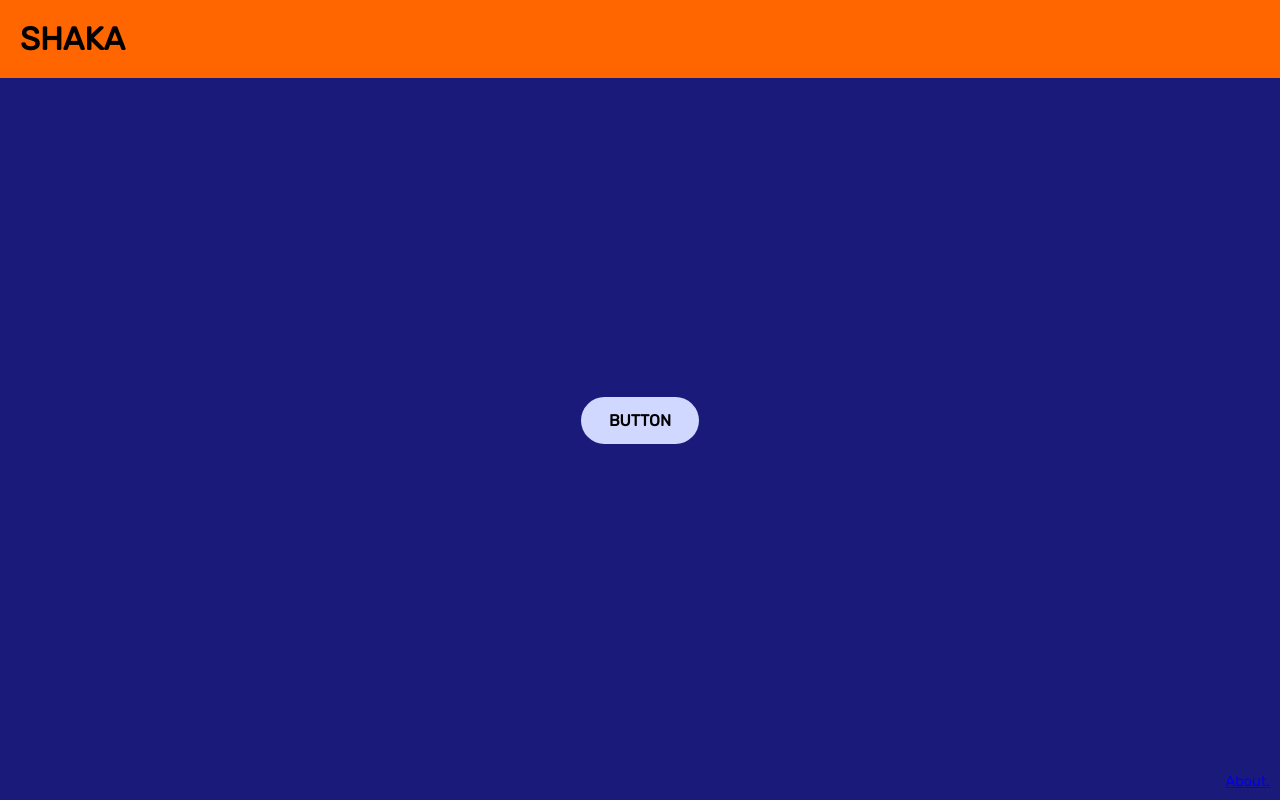
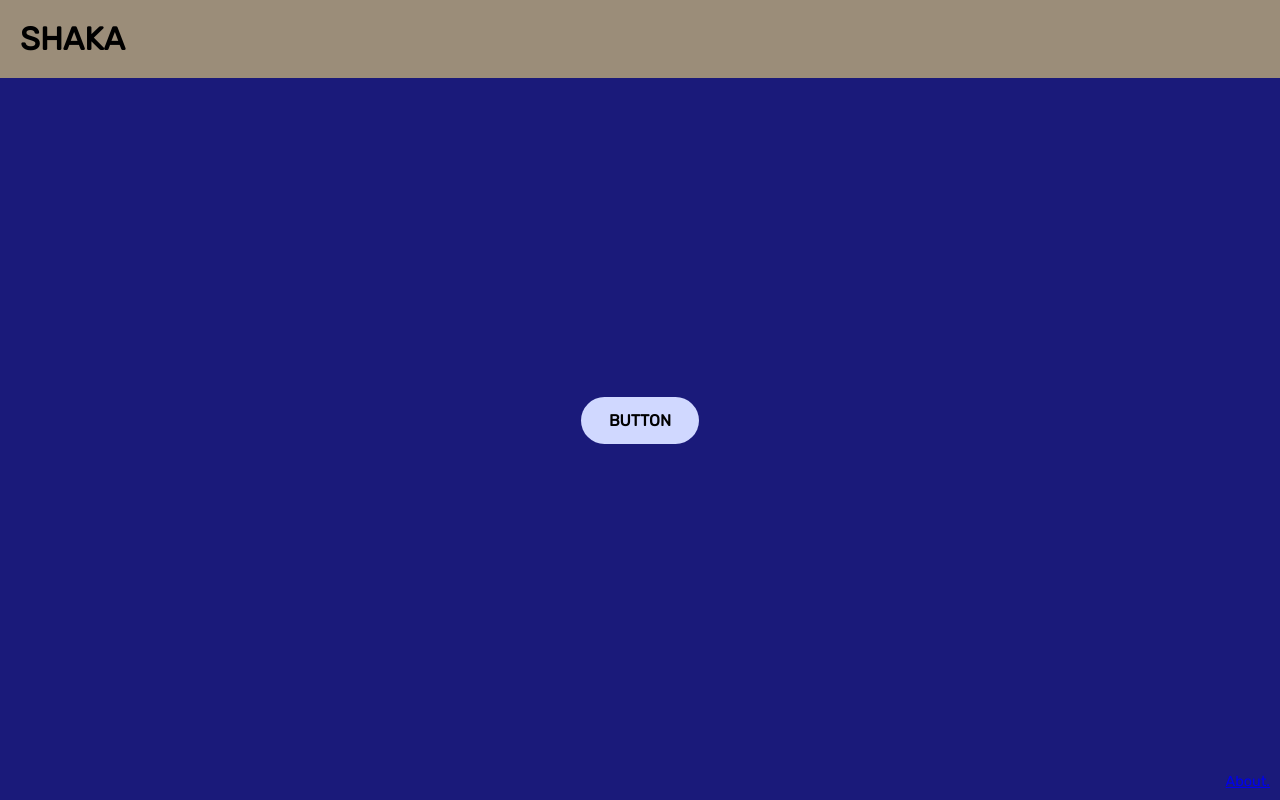
Before and after one commit to corazon202/octopus, a Flask app: page / in a window 1280 px wide. Run offline with Flask 3, Linux system fonts and the light colour scheme.

Commit message:
a bit of color change

```diff
--- a/static/style.css
+++ b/static/style.css
@@ -5,14 +5,14 @@ body {
     padding: 0;
     font-family: 'Rubik', sans-serif;
     background-color: #1a1a7a; /* From image rectangle */
-    color: #f2f3f5;
+    color: #597c86;
     min-height: 100vh;
     display: flex;
     flex-direction: column;
 }
 
 .topbar {
-    background-color: #ff6600; /* Orange */
+    background-color: #9b8d79; /* Orange */
     padding: 20px;
     font-size: 2rem;
     font-weight: bold;
```
